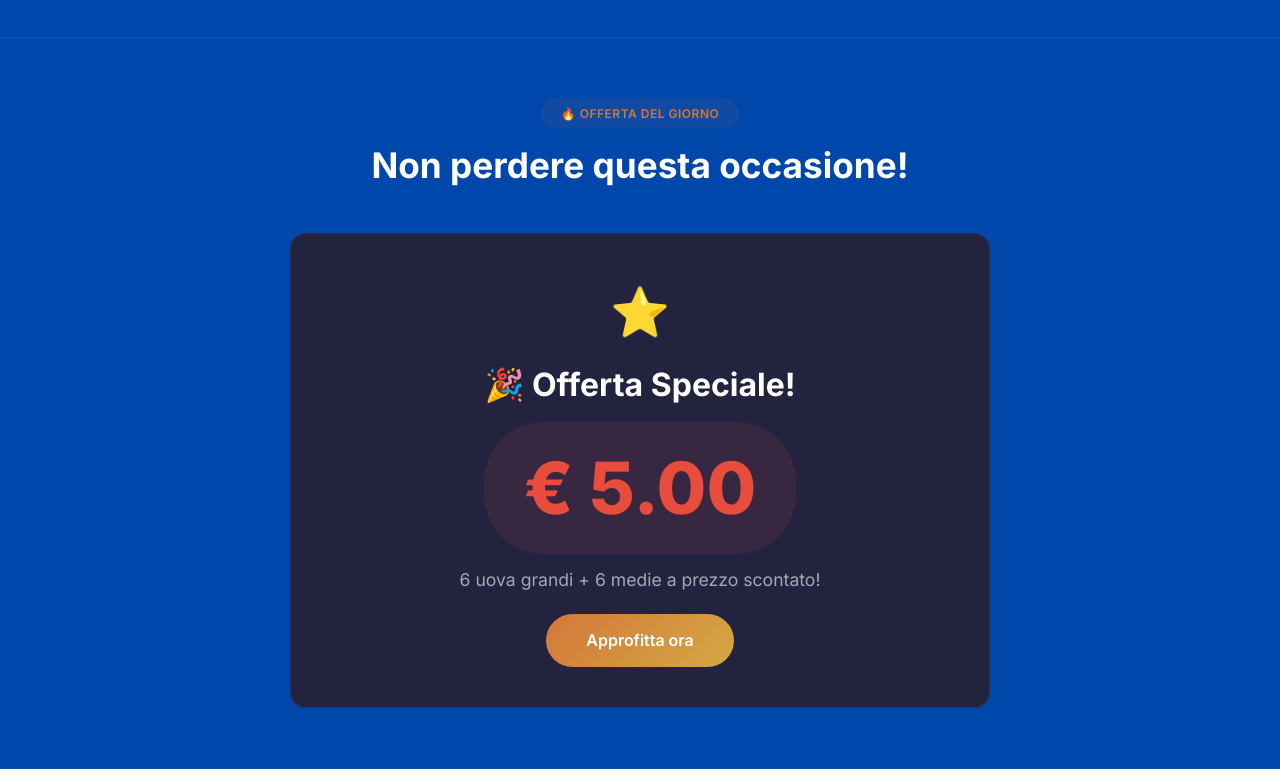
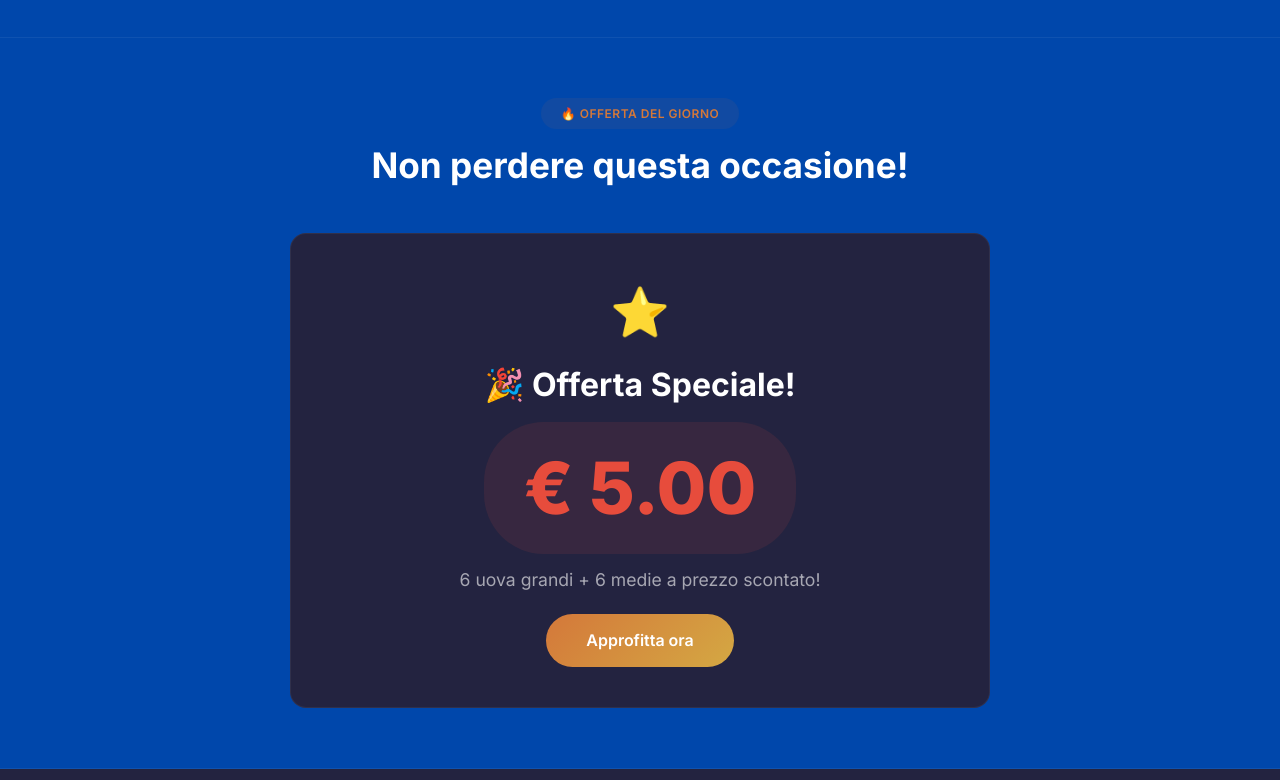
Before and after one commit to zouzaf64/driss, a plain HTML site: page index.html in a window 1280 px wide. Shown: the part 753-1533 px from the top of the page. Drawn offline with Linux system fonts and the light colour scheme.

Commit message:
Change primary background color to dark blue

```diff
--- a/style.css
+++ b/style.css
@@ -5,7 +5,7 @@
 }
 
 :root {
-    --bg-primary: #ffffff;
+    --bg-primary: #232340;
     --bg-secondary: #0047AB;
     --bg-card: #232340;
     --bg-card-hover: #2d2d50;
```
